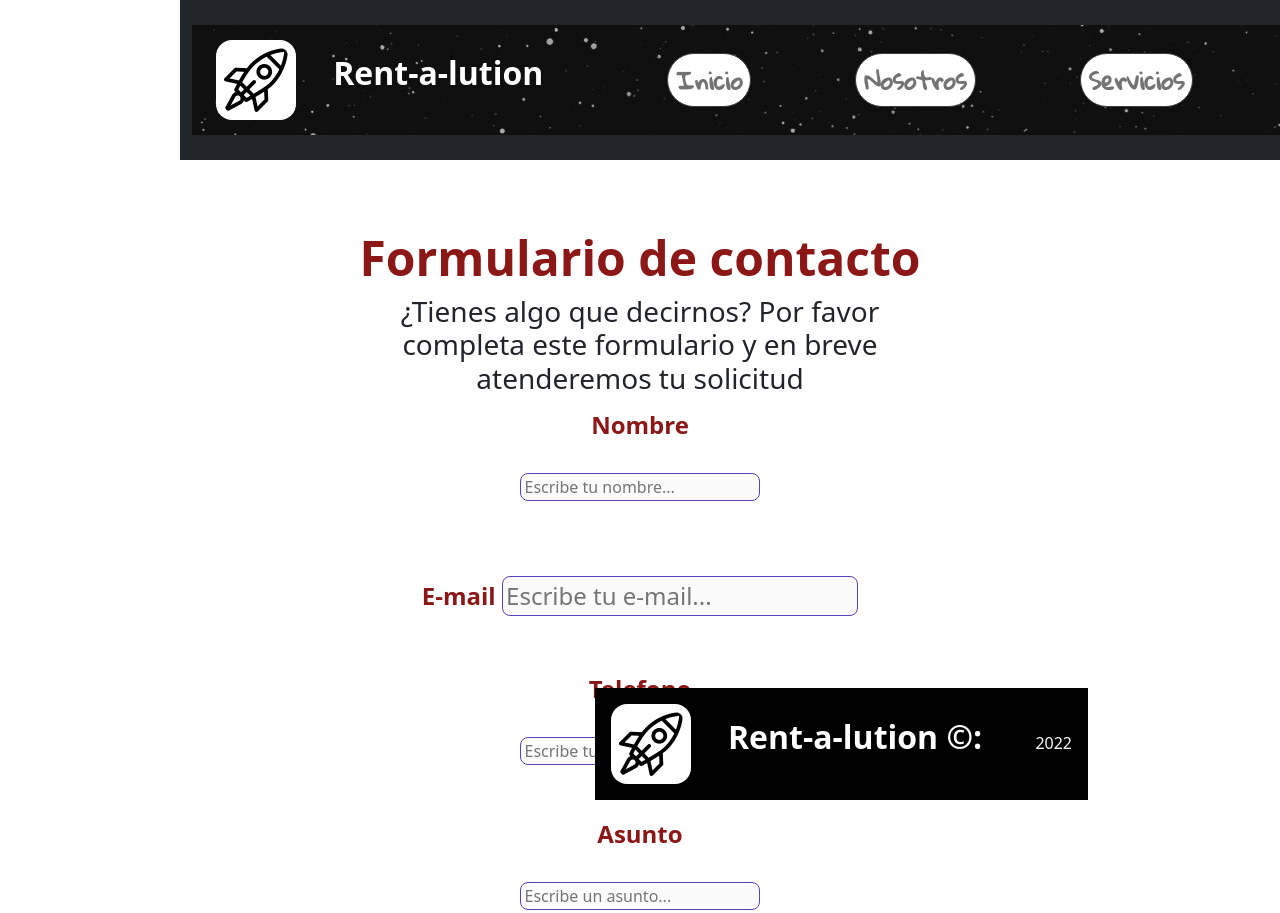
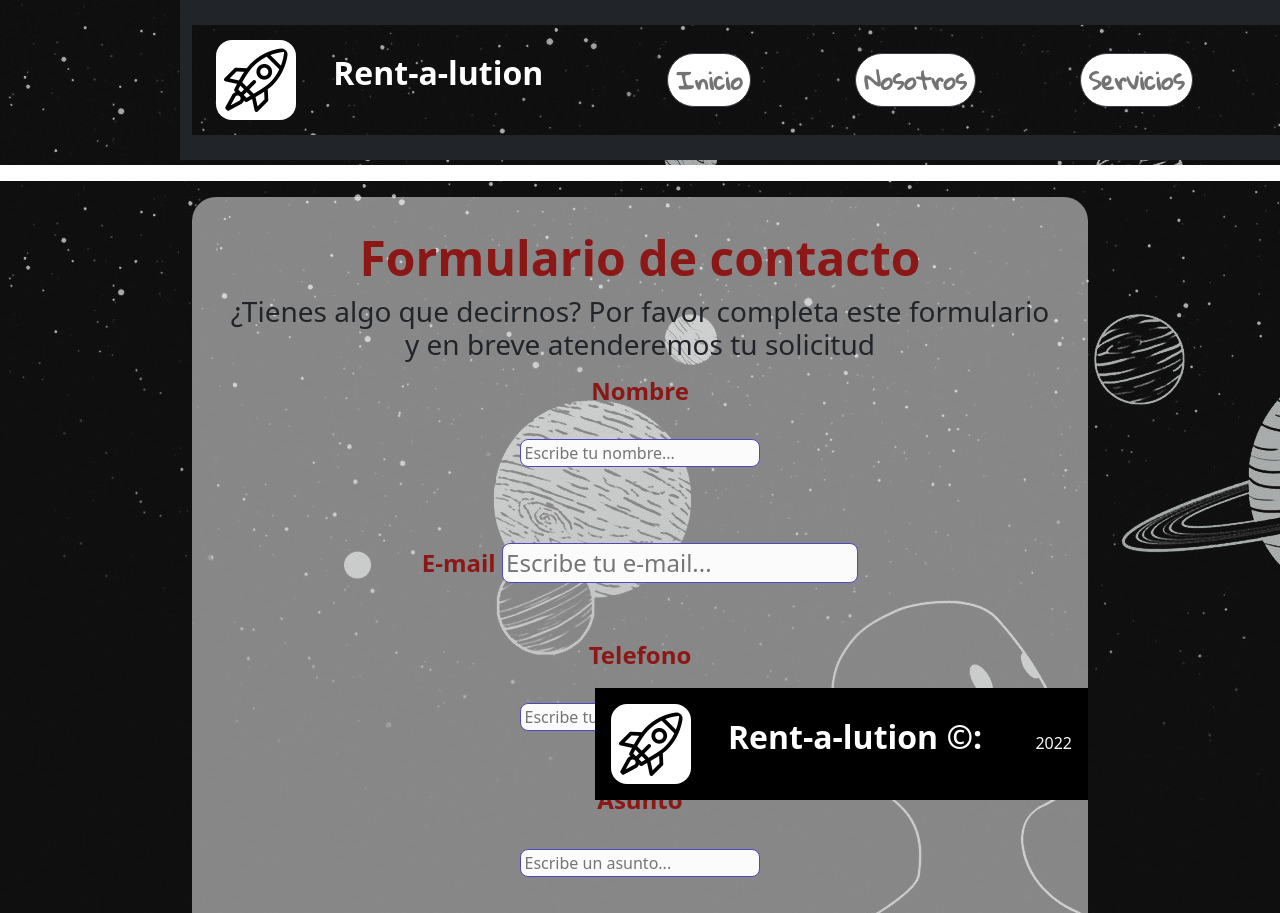
Before and after one commit to nclsbayona/Taller_20411594, a plain HTML site: page Contact_page/index.html in a window 1280 px wide. Shown: the top 913 px of the page. Drawn offline with Linux system fonts and the light colour scheme.

Commit message:
Estilizando contacto

```diff
--- a/Contact_page/estilos_contacto.css
+++ b/Contact_page/estilos_contacto.css
@@ -77,6 +77,9 @@ html{
 }
 
 .spacer    {
+
+    background-image: url("../Main_page/Images/Space_background.jpg"), radial-gradient(closest-side, rgba(58, 63, 63, 0.5), rgba(127, 133, 132, 0.5));
+    background-blend-mode: color-burn;
     width: 100%;
     height: 165px;
 }
@@ -93,9 +96,8 @@ html{
 }
 
 #formulario-contacto{
-    border-radius: 1rem;
-    width: 100%;
-    height: 100%;
+    background-image: url("../Main_page/Images/Space_background.jpg"), radial-gradient(closest-side, rgba(58, 63, 63, 0.5), rgba(127, 133, 132, 0.5));
+    background-blend-mode: color-burn;
     display: flex;
     flex-direction: column;
     justify-content: center;
@@ -103,13 +105,13 @@ html{
 }
 
 #formulario{
-    width: 50%;
+    width: 70%;
     border-radius: 1.5rem;
     margin: 1rem;
     padding: 2rem;
     display:block;
     text-align: center;
-    background-color:  rgba(255, 255, 255,0.5);
+    background-color:  rgba(255, 255, 255, 0.5);
 }
 
 h1, label{
```
